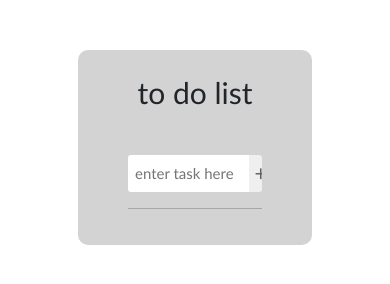
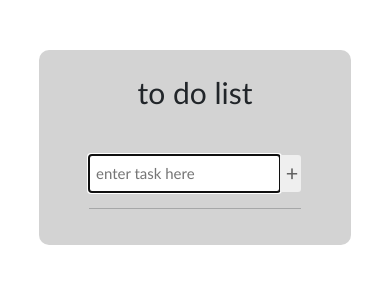
Before and after one commit to Feben-A/ToDoList-app, a plain HTML site: page index.html in a window 390 px wide. Drawn offline with nearby package versions, Linux system fonts and the light colour scheme.

Commit message:
responsive check

```diff
--- a/app.js
+++ b/app.js
@@ -1,6 +1,7 @@
 
 function addToList (event) {
 event.preventDefault();
+
 
 
 let toDoList = document.querySelector(".to-do-list");
@@ -46,7 +47,10 @@ newTask.classList.add('cross-off')
 function removeTask(event) {
     cardElement.classList.add('delete')
 }
+
 }
+
+
 
 
 let form = document.querySelector(".form");
--- a/index.html
+++ b/index.html
@@ -28,6 +28,7 @@
           type="text"
           placeholder="enter task here"
           class="input-text-element"
+          autofocus
         />
         <input
           type="submit"
--- a/style.css
+++ b/style.css
@@ -51,7 +51,13 @@ button {
     display:none;
 }
 
-@media (max-width = 713px) {
+@media (max-width: 713px) {
+    .container {
+        width: 80%
+    }
+}
+
+@media (max-width: 450 ) {
     .container {
         width: 100%
     }
```
